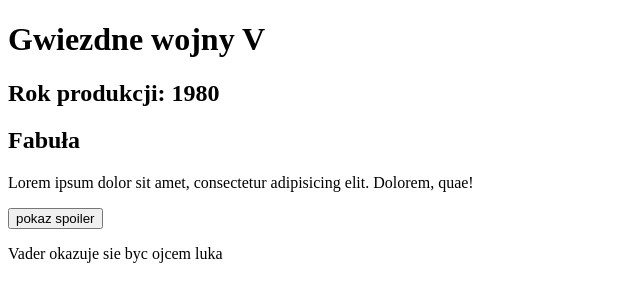
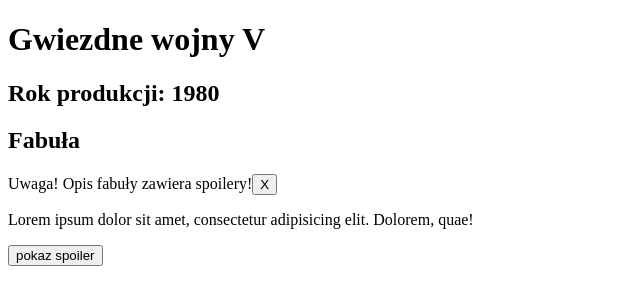
Before and after one commit to thempower/understand_react, a React (Vite) app: page / in a window 1280 px wide. Shown: the top 304 px of the page, without its empty margins (0-640 px from the left). Built offline with nearby package versions, Linux system fonts and the light colour scheme.

Commit message:
finished useState

```diff
--- a/src/App.jsx
+++ b/src/App.jsx
@@ -1,20 +1,40 @@
+import { useState } from "react";
 function App() {
-  function handleClick(){
-   { alert("klik!!") }
+  const [isSpoilerShown, setIsSpoilerShown] = useState(false);
+  const [isButtonShown, setIsButtonShown] = useState(true);
+    const [isWarningShown, setIsWarningShown] = useState(true);
+  console.log(isSpoilerShown);
+
+  function handleShowSpoilerClick() {
+    setIsSpoilerShown(true);
+    setIsButtonShown(false);
+    setIsWarningShown(false);
+    console.log("handle click");
+        //close warning
   }
+
+  function handleCloseWarningClick(){
+    //close warning
+    setIsWarningShown(false);
+    console.log("close warning");
+  }
+
+  console.log("APP RENDER");
   return (
     <>
       <h1>Gwiezdne wojny V</h1>
       <h2>Rok produkcji: 1980</h2>
-       <h2>Fabuła</h2>
-      <p>Lorem ipsum dolor sit amet, consectetur adipisicing elit. Dolorem, quae!</p>
-      <button
-        onClick={(handleClick)}>
-       pokaz spoiler</button>
-      <p>Vader okazuje sie byc ojcem luka</p>
-
+      <h2>Fabuła</h2>
+      {isWarningShown && (
+      <p>Uwaga! Opis fabuły zawiera spoilery!<button onClick={handleCloseWarningClick}>X</button></p>
+      )}
+      <p>
+        Lorem ipsum dolor sit amet, consectetur adipisicing elit. Dolorem, quae!
+      </p>
+      {isButtonShown && <button onClick={handleShowSpoilerClick}>pokaz spoiler</button>}
+      {isSpoilerShown && <p> Vader okazuje sie byc ojcem luka</p>}
     </>
-  )
+  );
 }
 
 export default App;
```
